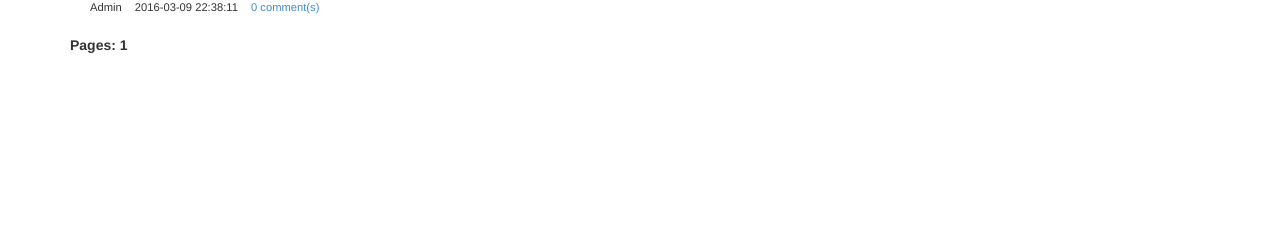
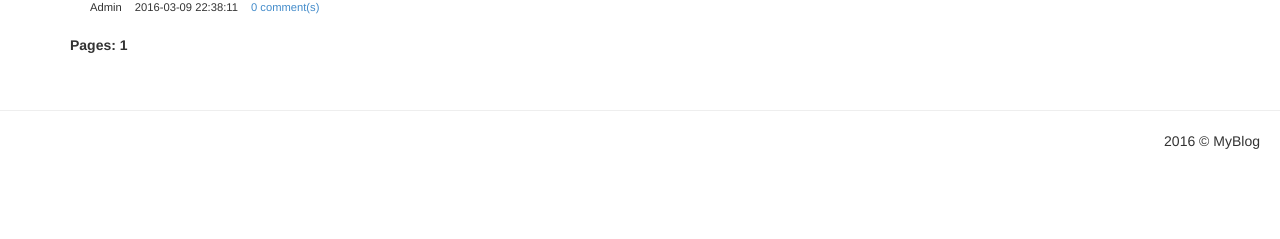
Before and after one commit to klimychevmn/MyBlog, a PHP site: page / in a window 1280 px wide. Shown: the part 561-800 px from the top of the page. Run offline with PHP 8.4, Linux system fonts and the light colour scheme; data comes from the database, SQL or seed files in the repository; data that the repository does not hold is empty.

Commit message:
fix about git account + add footer

```diff
--- a/templates/footer.php
+++ b/templates/footer.php
@@ -1,6 +1,15 @@
 
+<style>
+    .footer {
+        text-align: right;
+        margin-top: 20px;
+        margin-right: 20px;
+    }
+</style>
 </div><!-- /.container -->
-
-
+<footer>
+    <hr />
+    <div class="footer">2016 &copy; MyBlog</div>
+</footer>
 </body>
 </html>
```
